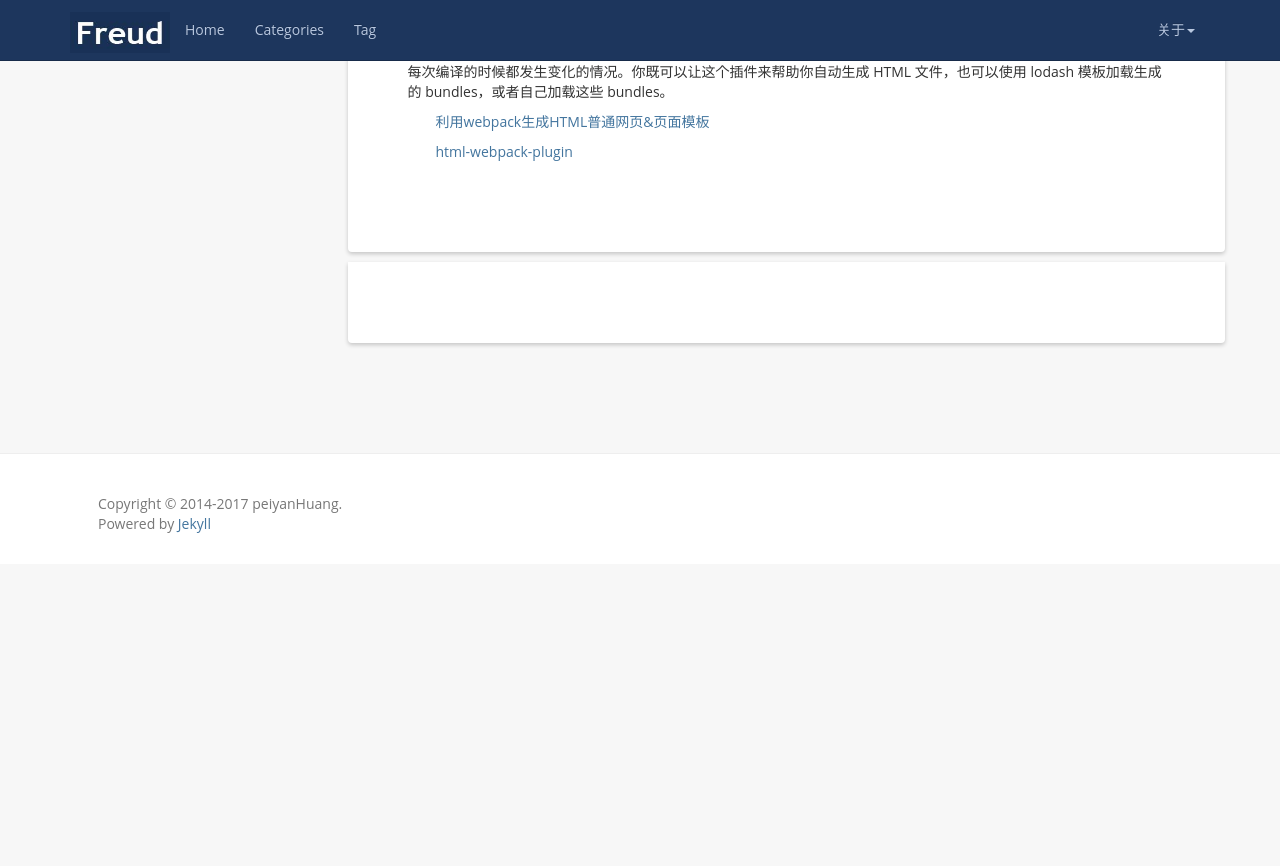
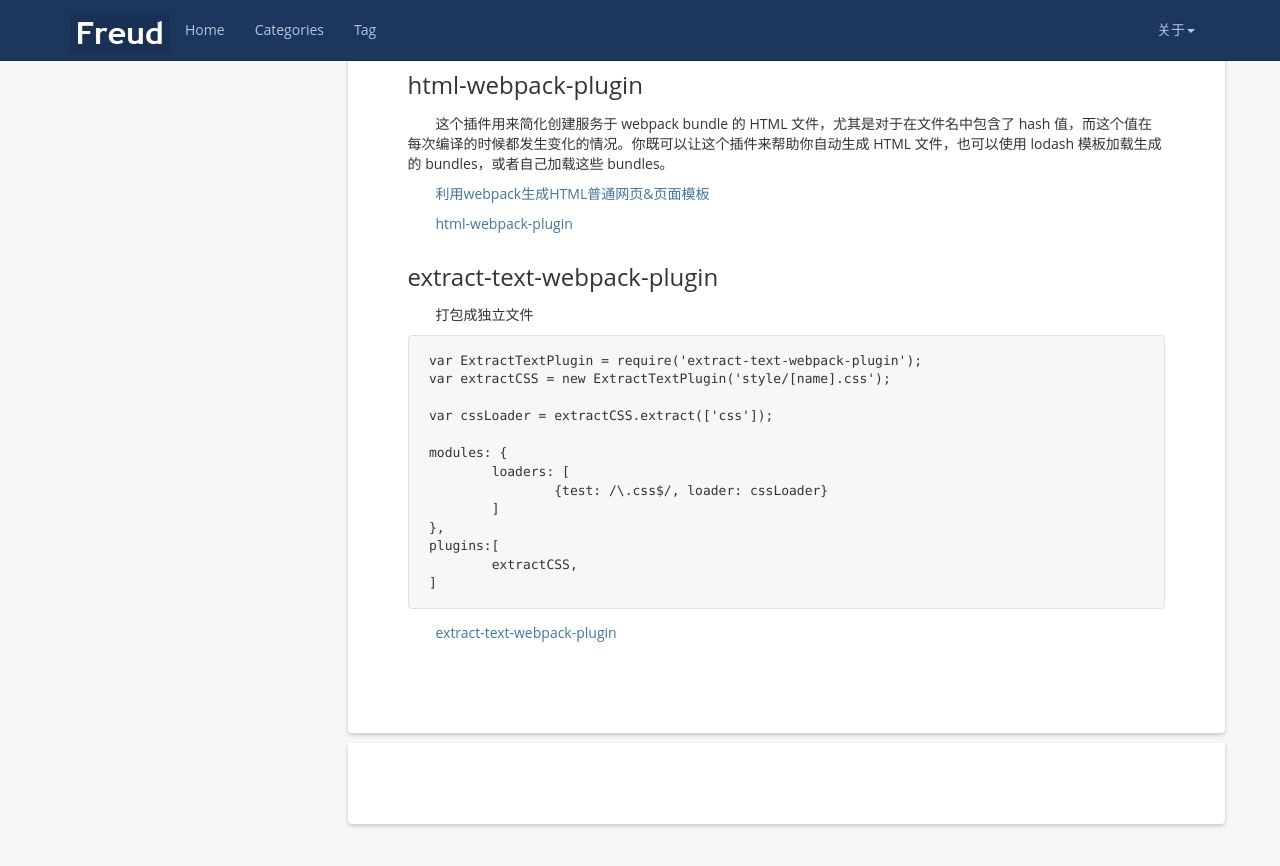
Before and after one commit to peiyanhuang/MyBlog, a Jekyll site: the page built from _posts/2017-01-18-webpack-plugin.md, in a window 1280 px wide and 900 px high, scrolled down 1344 px. Shown: the top 866 px of the window. Built offline with Jekyll 4.4.1, drawn with Linux system fonts in a browser that asks for light colours; nearby versions of some CDN libraries; before the commit the page ends 1908 px from its top, so only the background shows below that; some of the changed text lies outside the part shown.

Commit message:
extract-text-webpack-plugin

````diff
--- a/_posts/2017-01-18-webpack-plugin.md
+++ b/_posts/2017-01-18-webpack-plugin.md
@@ -9,7 +9,7 @@
 * content
 {:toc}
 
-###　NoErrorsPlugin
+### NoErrorsPlugin
 
 该插件可以当遇到错误时跳过，不终止webpack进程。
 
@@ -57,3 +57,25 @@
 [利用webpack生成HTML普通网页&页面模板](https://segmentfault.com/a/1190000007126268#articleHeader1)
 
 [html-webpack-plugin](https://www.npmjs.com/package/html-webpack-plugin)
+
+### extract-text-webpack-plugin
+
+打包成独立文件
+
+```
+var ExtractTextPlugin = require('extract-text-webpack-plugin');
+var extractCSS = new ExtractTextPlugin('style/[name].css');
+
+var cssLoader = extractCSS.extract(['css']);
+
+modules: {
+	loaders: [
+		{test: /\.css$/, loader: cssLoader}
+	]
+},
+plugins:[
+	extractCSS,
+]
+```
+
+[extract-text-webpack-plugin](https://www.npmjs.com/package/extract-text-webpack-plugin)
````
